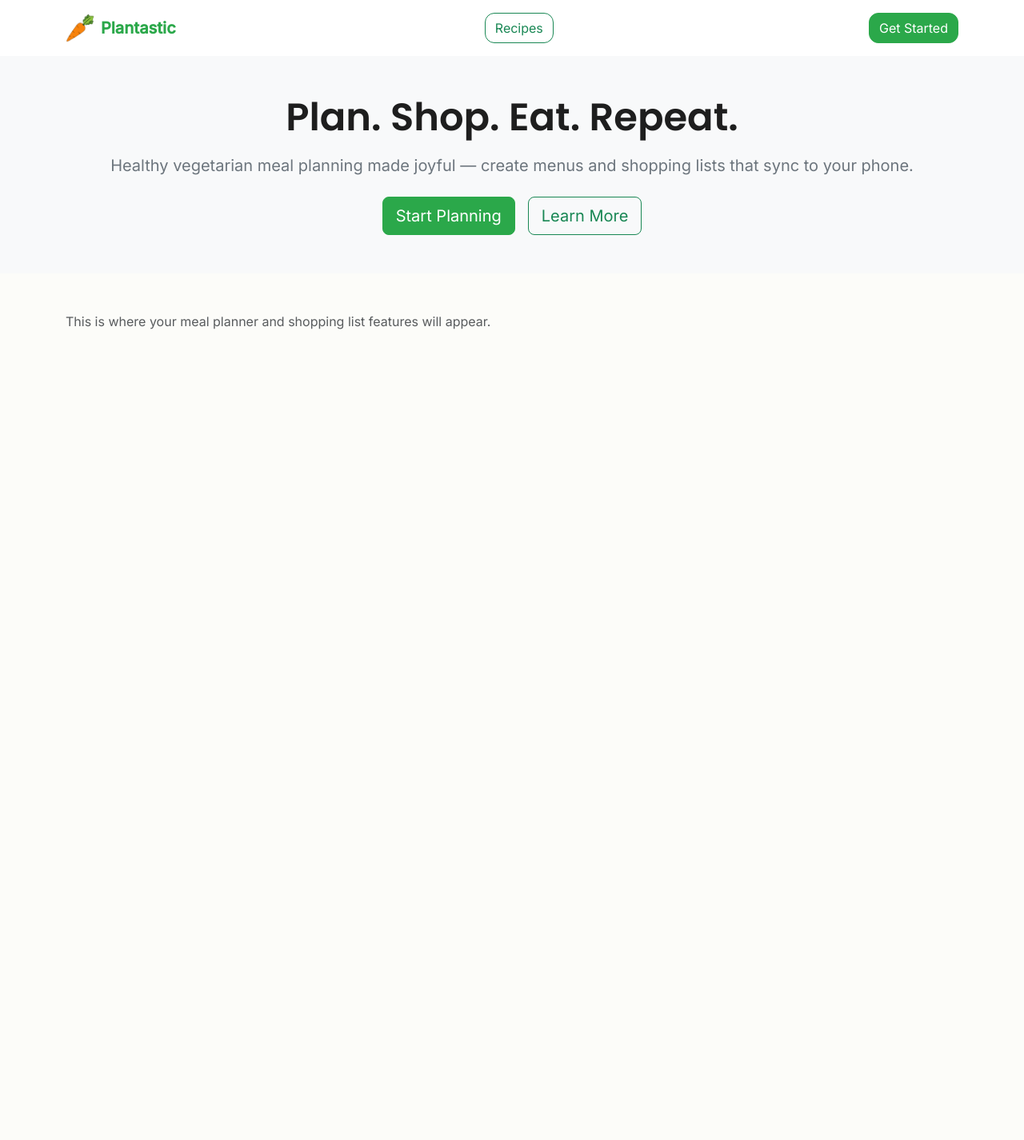
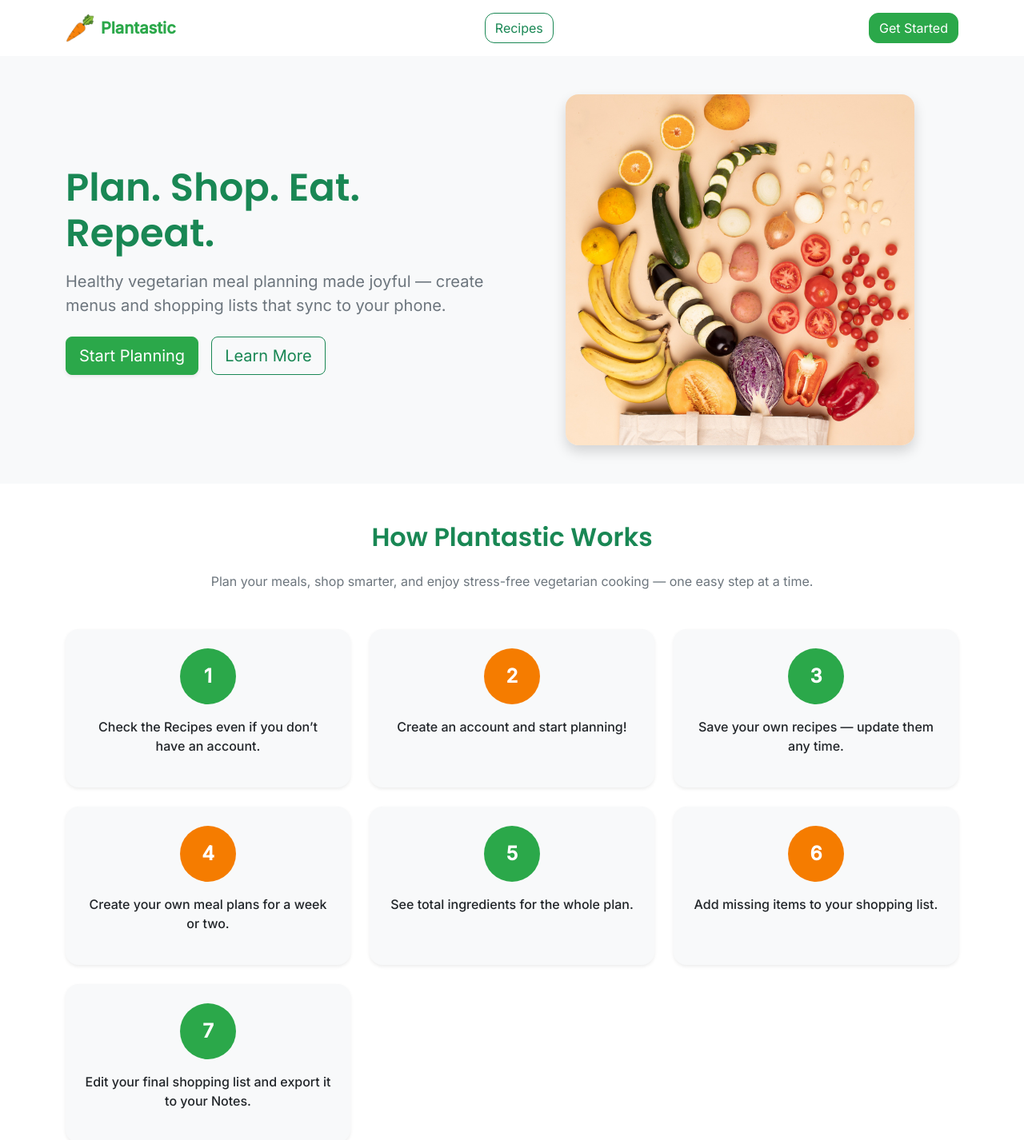
Before and after one commit to VeraV/plantastic-client, a React (Vite) app: page / in a window 1280 px wide. Shown: the top 1426 px of the page at 80% size. Before the commit the page ends 800 px from the top, so only its background shows below. Built offline with nearby package versions, Linux system fonts and the light colour scheme.

Commit message:
Export Shopping List added, Home page: hero image added and section how-it-works

```diff
--- a/src/pages/HomePage.jsx
+++ b/src/pages/HomePage.jsx
@@ -1,35 +1,86 @@
 import { useContext } from "react";
 import { Link } from "react-router-dom";
 import { AuthContext } from "../context/AuthContext";
+import HeroImage from "../assets/hero.png";
 
 export const HomePage = () => {
   const { isLoggedIn } = useContext(AuthContext);
   return (
     <>
       {/* Hero */}
-      <section className="text-center py-5 bg-light">
+      <section className="py-5 bg-light">
         <div className="container">
-          <h1 className="display-5 fw-bold mb-3">Plan. Shop. Eat. Repeat.</h1>
+          <div className="row align-items-center">
+            {/* Left column — text */}
+            <div className="col-md-6 text-center text-md-start mb-4 mb-md-0">
+              <h1 className="display-5 fw-bold mb-3 text-success">
+                Plan. Shop. Eat. Repeat.
+              </h1>
               <p className="lead text-secondary mb-4">
                 Healthy vegetarian meal planning made joyful — create menus and
                 shopping lists that sync to your phone.
               </p>
-          <div className="d-flex justify-content-center gap-3">
+              <div className="d-flex justify-content-center justify-content-md-start gap-3">
                 <Link to={isLoggedIn ? "/profile" : "/login"}>
-              <button className="btn btn-primary btn-lg">Start Planning</button>
+                  <button className="btn btn-primary btn-lg shadow-sm">
+                    Start Planning
+                  </button>
                 </Link>
-            <button className="btn btn-outline-success btn-lg">
+                <a
+                  href="#how-it-works"
+                  className="btn btn-outline-success btn-lg"
+                >
                   Learn More
-            </button>
+                </a>
+              </div>
+            </div>
+
+            {/* Right column — image */}
+            <div className="col-md-6 text-center">
+              <img
+                src={HeroImage} // or your hero image file path
+                alt="Healthy vegetarian planning"
+                className="img-fluid hero-img shadow rounded-4"
+              />
+            </div>
           </div>
         </div>
       </section>
-      <main className="container py-5">
-        <p className="text-muted">
-          This is where your meal planner and shopping list features will
-          appear.
+
+      <section id="how-it-works" className="py-5 bg-white">
+        <div className="container text-center">
+          <h2 className="fw-bold mb-4 text-success">How Plantastic Works</h2>
+          <p className="text-secondary mb-5">
+            Plan your meals, shop smarter, and enjoy stress-free vegetarian
+            cooking — one easy step at a time.
           </p>
-      </main>
+
+          <div className="row g-4">
+            {[
+              "Check the Recipes even if you don’t have an account.",
+              "Create an account and start planning!",
+              "Save your own recipes — update them any time.",
+              "Create your own meal plans for a week or two.",
+              "See total ingredients for the whole plan.",
+              "Add missing items to your shopping list.",
+              "Edit your final shopping list and export it to your Notes.",
+            ].map((step, index) => (
+              <div key={index} className="col-md-6 col-lg-4">
+                <div className="how-step p-4 h-100 shadow-sm rounded-4 bg-light d-flex flex-column align-items-center">
+                  <div
+                    className={`step-circle mb-3 ${
+                      index % 2 === 0 ? "bg-success" : "bg-warning"
+                    }`}
+                  >
+                    <span className="fw-bold text-white fs-4">{index + 1}</span>
+                  </div>
+                  <p className="fw-medium text-dark">{step}</p>
+                </div>
+              </div>
+            ))}
+          </div>
+        </div>
+      </section>
     </>
   );
 };
--- a/src/pages/ProfilePage.jsx
+++ b/src/pages/ProfilePage.jsx
@@ -3,7 +3,6 @@
 import axios from "axios";
 import { Link } from "react-router-dom";
 import { Ingredient } from "../components/Ingredient";
-//import { ingredientObject } from "../helpers/listItems";
 
 export const ProfilePage = () => {
   const API_URL = "http://localhost:5005";
@@ -25,26 +24,20 @@
 
   /********** Export **************/
   async function shareShoppingList() {
-    const shoppingItems = ["Milk", "Eggs", "Bananas"];
-    const text = shoppingItems.join("\n"); // each item on its own line
+    const text = totalShoppingList.join("\n").replaceAll("|", " "); // each item on its own line
 
     if (navigator.share) {
       try {
-        console.log("Share sheet opened");
         await navigator.share({
           text,
+          title: "Grocery",
         });
-        console.log("After!");
       } catch (err) {
-        console.error("Share failed:", err);
-        // fallback -> download file
         downloadTextFile("shopping-list.txt", text);
       }
     } else {
-      // Fallback: download .txt (user can open it on phone or copy)
       downloadTextFile("shopping-list.txt", text);
     }
-    /**********Export End**************/
   }
 
   function downloadTextFile(filename, text) {
@@ -58,6 +51,8 @@
     a.remove();
     URL.revokeObjectURL(url);
   }
+
+  /**********Export End**************/
 
   useEffect(() => {
     async function loadAllUserProfileData() {
@@ -143,7 +138,7 @@
           {/* Left column – Meal Plans */}
           <div className="col-12 col-lg-8">
             <h2 className="fw-bold text-primary mb-4">My Meal Plans</h2>
-
+            {errorMessage && <p className="error-message">{errorMessage}</p>}
             <div className="row g-3">
               {plans.map((onePlan) => (
                 <div key={onePlan._id} className="col-12 col-md-6">
--- a/src/styles/theme.css
+++ b/src/styles/theme.css
@@ -304,3 +304,43 @@
   transform: scale(1.02);
   transition: all 0.2s ease;
 }
+
+/*Home Page*/
+
+.hero-img {
+  max-width: 80%;
+  border-radius: 1.5rem; /* nicely rounded corners */
+  object-fit: cover;
+  transition: transform 0.3s ease, box-shadow 0.3s ease;
+}
+
+.hero-img:hover {
+  transform: scale(1.03);
+  box-shadow: 0 8px 25px rgba(43, 168, 74, 0.25);
+}
+
+.how-step {
+  transition: transform 0.3s ease, box-shadow 0.3s ease;
+}
+
+.how-step:hover {
+  transform: translateY(-5px);
+  box-shadow: 0 6px 15px rgba(43, 168, 74, 0.15);
+}
+
+.step-circle {
+  width: 70px;
+  height: 70px;
+  border-radius: 50%;
+  display: flex;
+  align-items: center;
+  justify-content: center;
+}
+
+.bg-success {
+  background-color: #2ba84a !important; /* your Plantastic green */
+}
+
+.bg-warning {
+  background-color: #f57c00 !important; /* Plantastic orange accent */
+}
```
Also changed, not shown: src/assets/hero.png (added). Lines whose indentation alone changed are shown as unchanged.
